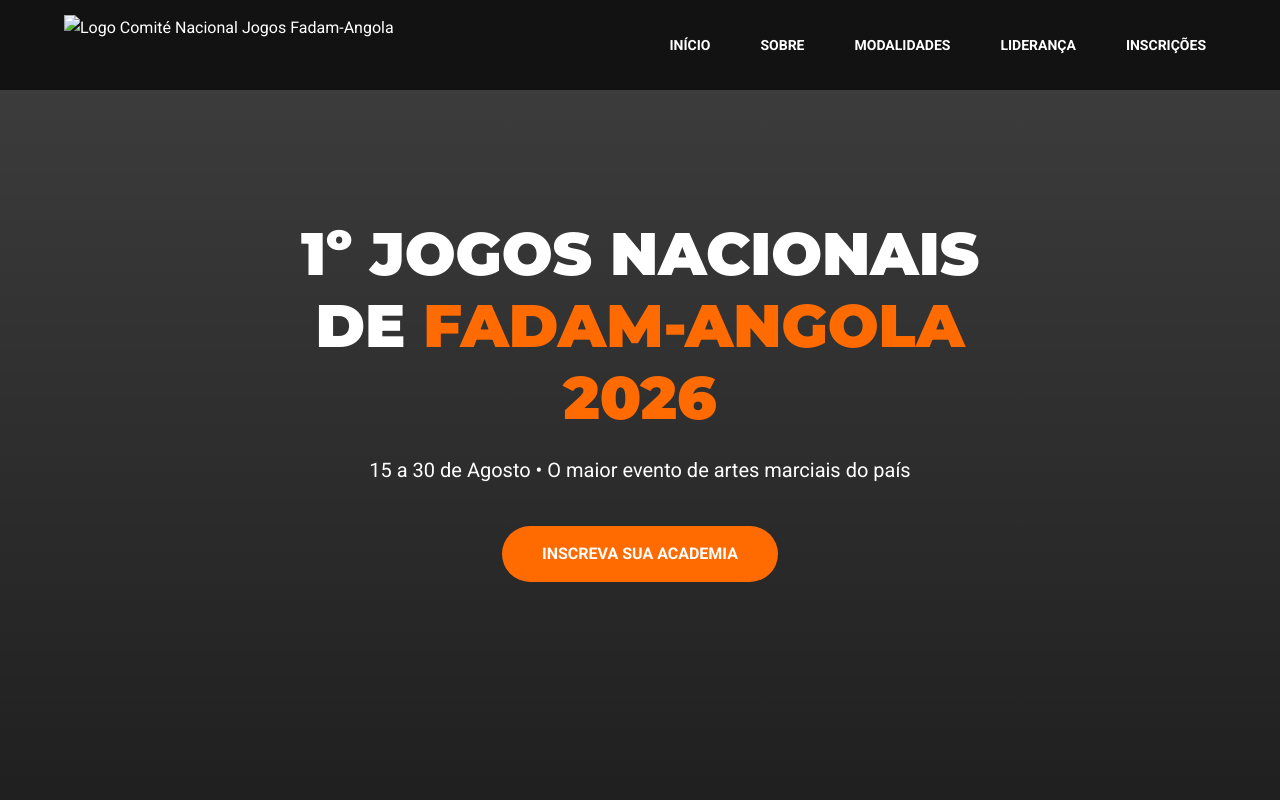
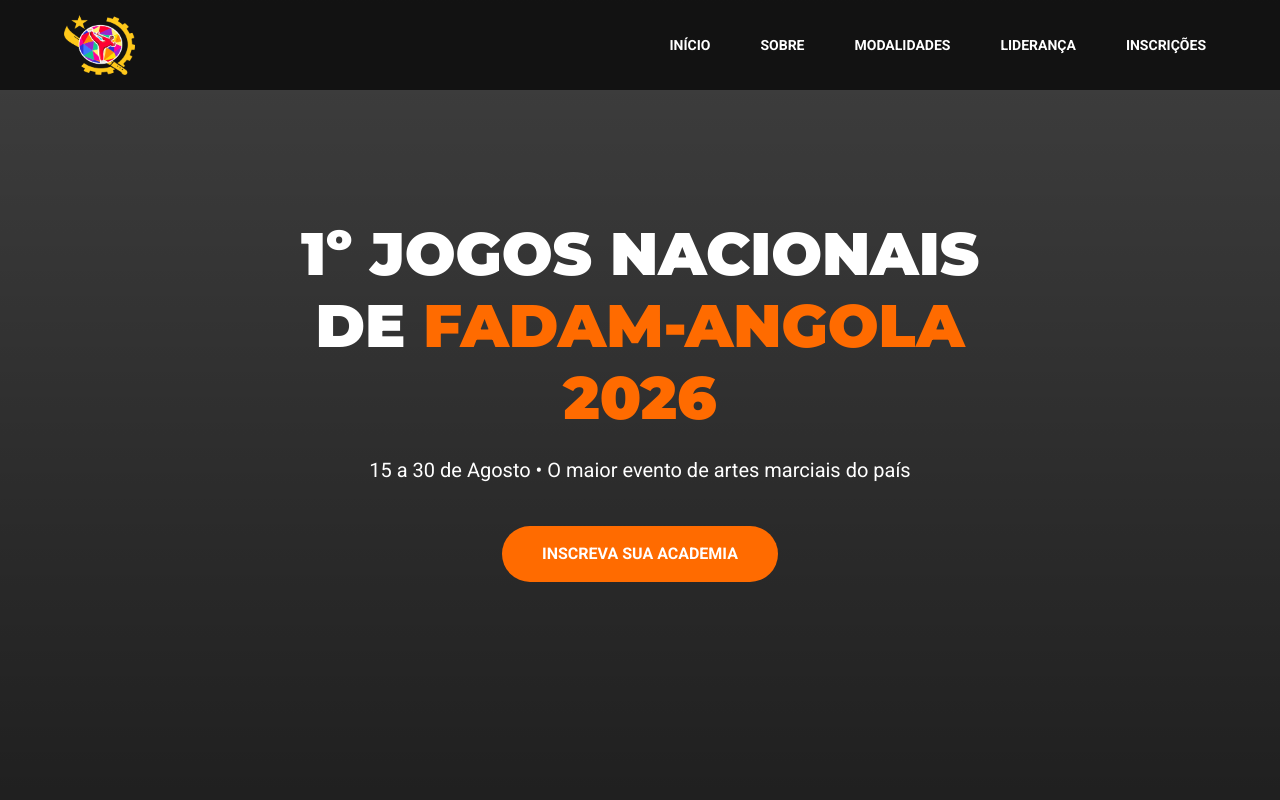
Before and after one commit to josealfredo932/fadamangola, a plain HTML site: page index.html in a window 1280 px wide. Shown: the top 800 px of the page. Drawn offline with Linux system fonts and the light colour scheme; the site is published under a folder, as on GitHub Pages, so addresses that start at the root find nothing.

Commit message:
Update index.html

```diff
--- a/index.html
+++ b/index.html
@@ -253,7 +253,7 @@
     <header>
         <div class="container header-inner">
             <a href="#inicio" class="logo">
-                <img src="/imagem/COMITÉ NACIONAL DE JOGOS FADAM-ANGOLA.png" alt="Logo Comité Nacional Jogos Fadam-Angola" class="logo-img">
+                <img src="imagem/COMITÉ NACIONAL DE JOGOS FADAM-ANGOLA.png" alt="Logo Comité Nacional Jogos Fadam-Angola" class="logo-img">
             </a>
             <nav>
                 <ul>
```
